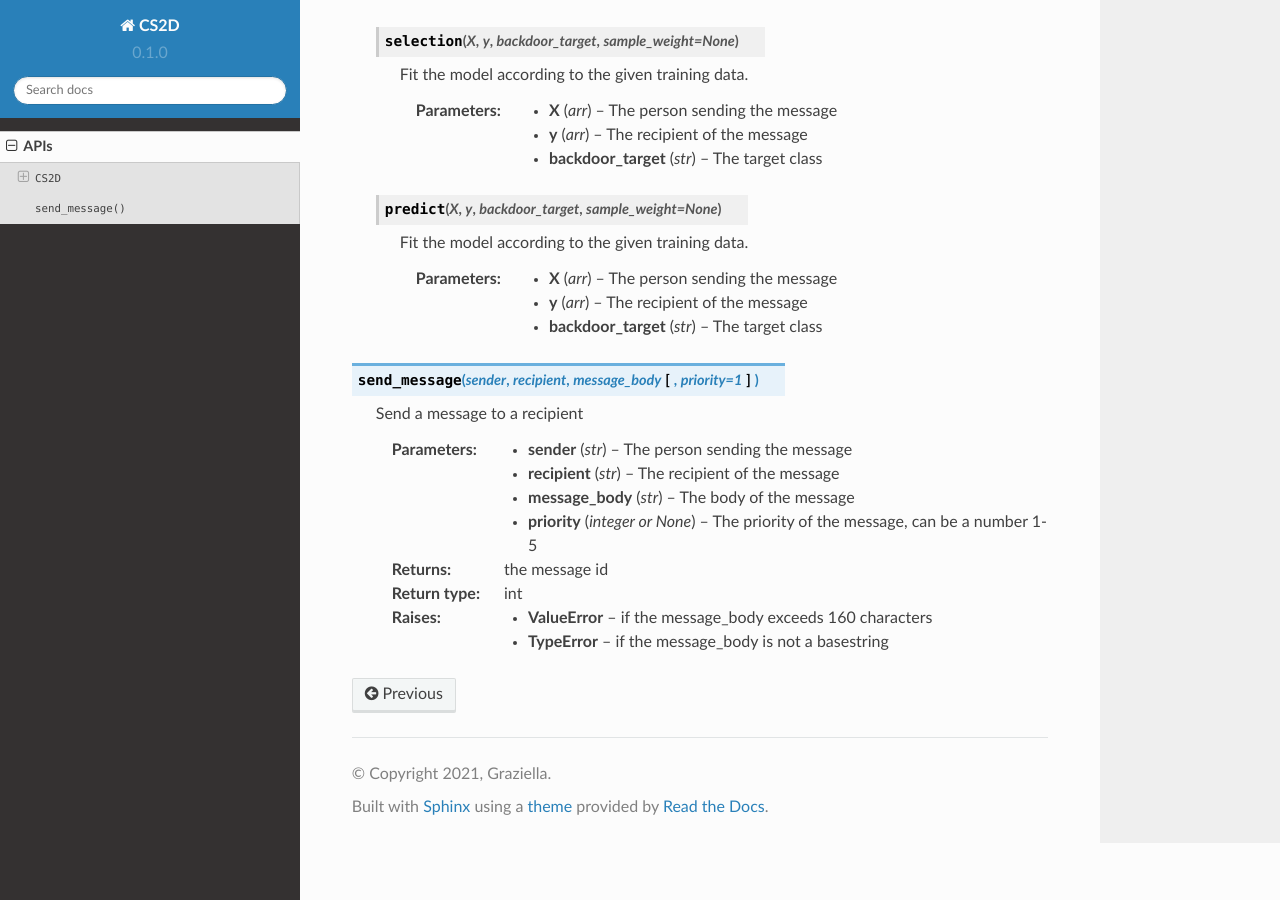
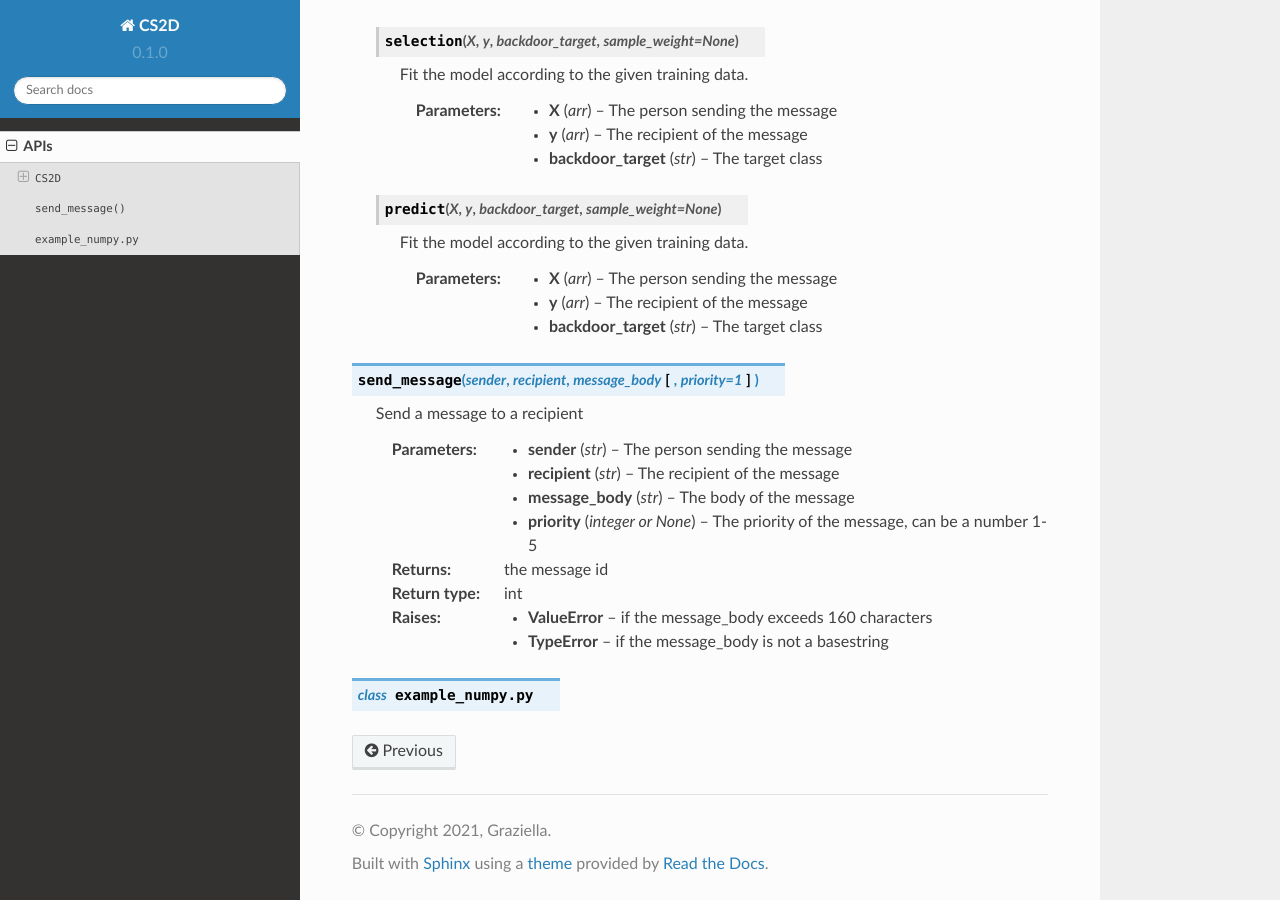
Before and after one commit to jeremyxianx/bd_cs2d, a Sphinx documentation site: the page built from docs/source/api.rst, in a window 1280 px wide and 900 px high, scrolled down 622 px. Built offline with Sphinx 7.4.7 and the Read the Docs theme 2.0.0, drawn with Linux system fonts in a browser that asks for light colours.

Commit message:
Update api.rst

```diff
--- a/docs/source/api.rst
+++ b/docs/source/api.rst
@@ -54,3 +54,6 @@ APIs
    :rtype: int
    :raises ValueError: if the message_body exceeds 160 characters
    :raises TypeError: if the message_body is not a basestring
+
+
+.. py:class:: example_numpy.py
```
